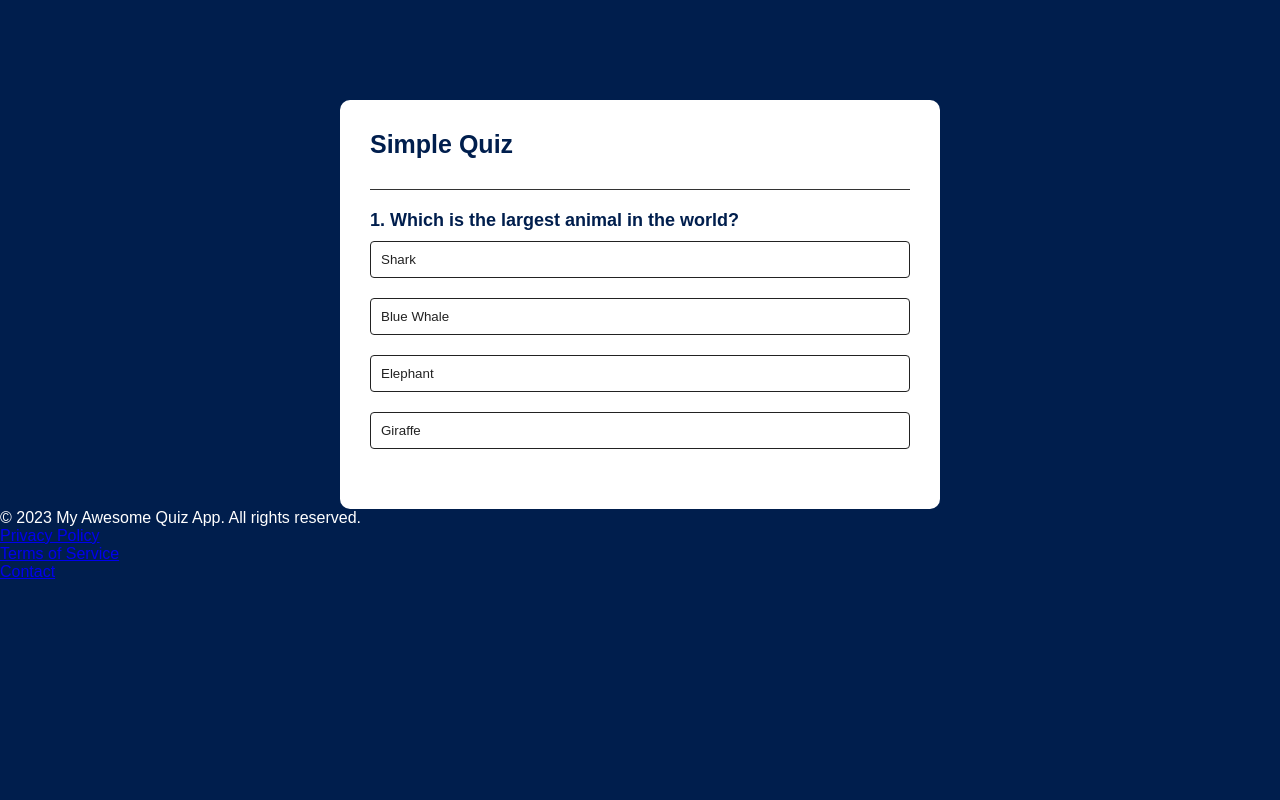
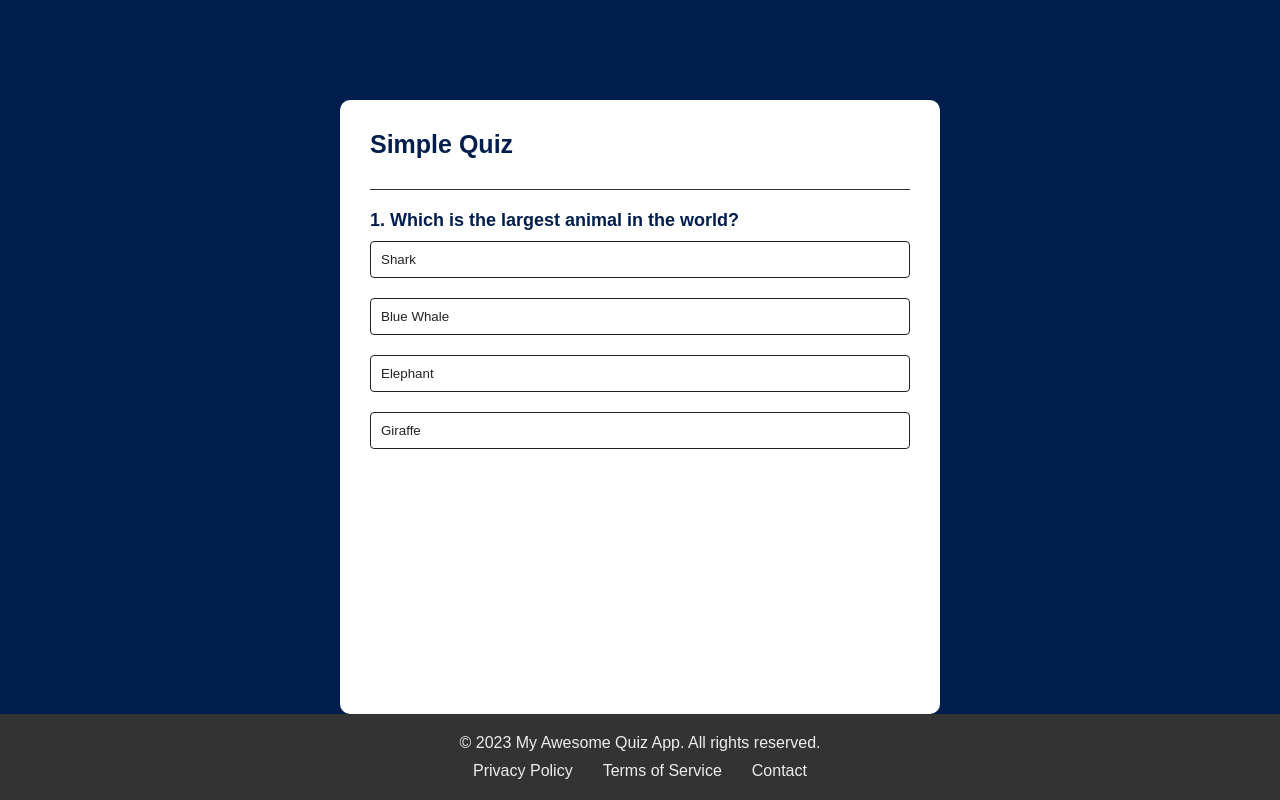
Before and after one commit to JLamols/quiz, a plain HTML site: page index.html in a window 1280 px wide. Drawn offline with Linux system fonts and the light colour scheme.

Commit message:
Update style.css

```diff
--- a/style.css
+++ b/style.css
@@ -82,3 +82,60 @@ body {
     background: #ff9393;
     color: #222;
 }
+/* ... your existing CSS ... */
+
+footer {
+    background-color: #333;
+    color: #eee;
+    padding: 20px 0;
+    text-align: center;
+    position: relative; /* For potential absolute positioning of elements within */
+    bottom: 0;
+    width: 100%; /* Make it full width */
+}
+
+.footer-content {
+    max-width: 960px; /* Match or slightly exceed the app's max-width */
+    margin: 0 auto;
+    padding: 0 20px; /* Add some side padding */
+    display: flex;
+    flex-direction: column;
+    align-items: center;
+}
+
+.footer-links {
+    list-style: none;
+    padding: 0;
+    margin-top: 10px;
+    display: flex;
+}
+
+.footer-links li {
+    margin: 0 15px;
+}
+
+.footer-links a {
+    color: #eee;
+    text-decoration: none;
+    transition: color 0.3s ease;
+}
+
+.footer-links a:hover {
+    color: #bbb;
+}
+
+/* Optional: Add a subtle top border to separate the footer */
+body {
+    display: flex;
+    flex-direction: column;
+    min-height: 100vh; /* Ensure the body takes at least the full viewport height */
+}
+
+.app {
+    /* ... your existing app styles ... */
+    flex-grow: 1; /* Allow the app to take up available vertical space */
+}
+
+footer {
+    margin-top: auto; /* Push the footer to the bottom */
+}
```
